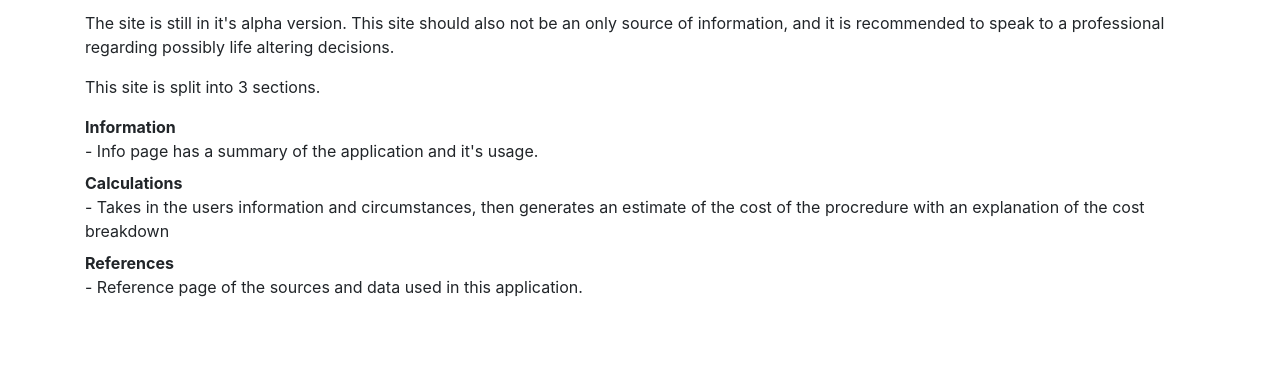
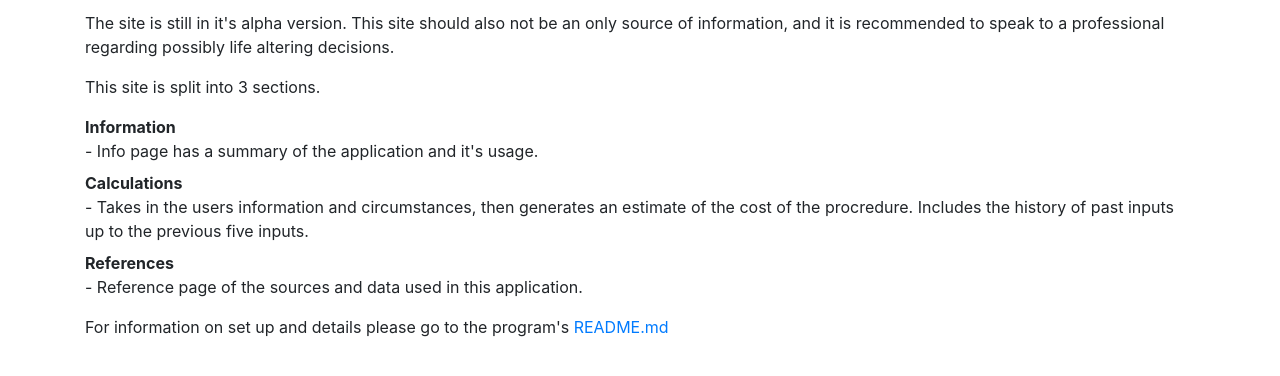
Before and after one commit to Leviathynn/DBMS2024_HospitalHRSystem, a Flask app: page / in a window 1280 px wide. Shown: the part 189-565 px from the top of the page. Run offline with Flask 2, Linux system fonts and the light colour scheme; some libraries are stand-ins or nearby versions.

Commit message:
Updated Info And Reference Sections

```diff
--- a/newtry/app/templates/info.html
+++ b/newtry/app/templates/info.html
@@ -23,11 +23,15 @@
                 <dd>- Info page has a summary of the application and it's usage.</dd>
                 <dt>Calculations</dt>
                 <dd>- Takes in the users information and circumstances, then generates
-                    an estimate of the cost of the procredure with an explanation of
-                    the cost breakdown</dd>
+                    an estimate of the cost of the procredure. Includes the history of
+                    past inputs up to the previous five inputs.</dd>
                 <dt>References</dt>
                 <dd>- Reference page of the sources and data used in this application.</dd>
               </dl>
         </p>
+        <p>For information on set up and details please go to the program's
+            <a href = https://github.com/Leviathynn/DBMS2024_MedicalSystem/blob/main/README.md>
+            README.md</a>
+        </p>
     </body>
 {% endblock %}
```
Also changed, not shown: newtry/app/templates/ref.html (+10 -2 lines).
